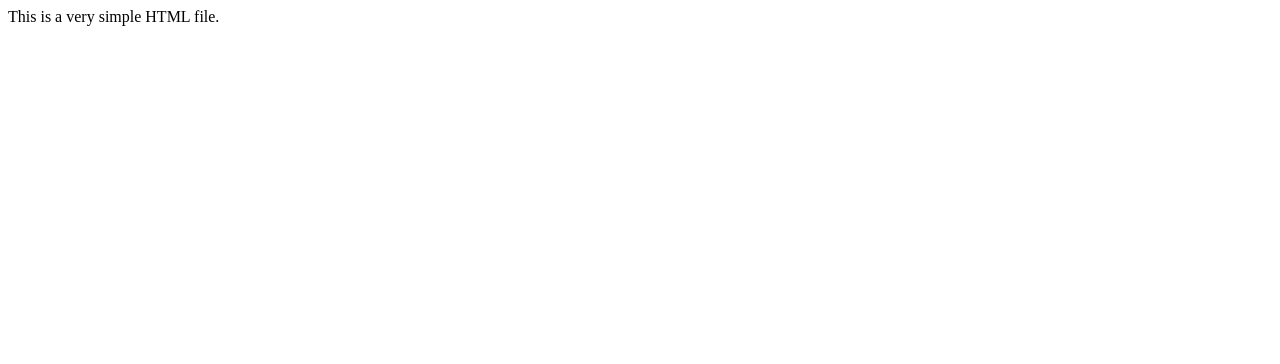
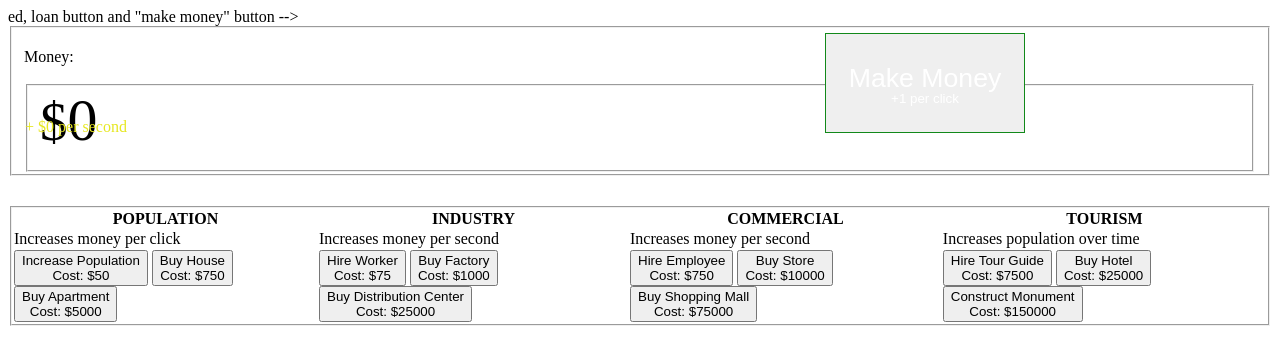
Before and after one commit to d0olbar3z0k/test, a plain HTML site: page index.html in a window 1280 px wide. Drawn offline with Linux system fonts and the light colour scheme.

Commit message:
Update index.html

```diff
--- a/index.html
+++ b/index.html
@@ -1,11 +1,78 @@
-<html lang="ru">
-<head>
-    <title>Test HTML File</title>
-    <meta http-equiv="Content-Type" content=""/>
-</head>
-<body>
+ed, loan button and "make money" button -->
+    <fieldset style="height:130px">
+      <p><span style="position:relative;top:-2px;">Money:</span><br> <fieldset class="cash"><span style="font-size:55px;position:relative;top:-5px;">$</span><span style="padding-right:46px; font-size:60px; position:relative;top:-5px;" id="moneyamount">0</span></fieldset>&nbsp;&nbsp;&nbsp;<span style="position:absolute;top:118px;left:25px;color:#e6e720;">+ $<span id="mps">0</span> per second</span></p>
 
-    <p>This is a very simple HTML file.</p>
+        <button onclick="clickPoint()" style="position:absolute;top:33px;right:255px;height:100px;border:1px solid #12891a;color:white;font-size:20pt;padding:10px;padding-top:15px;width:200px;" class="clickpointz">Make
+            Money<br><span style="font-size:10pt;position:relative;top:-3px;">+<span id="populationamount">1</span> per
+                click</span></button>
+
+
+    </fieldset>
+
+
+<!-- Extra statistics -->
+    <fieldset style="margin-top:30px;padding:0px;">
+      <table cellpadding="0" style="position:relative;left:0px;">
+        <tr>
+          <th class="management">POPULATION</th>
+
+          <th class="management">INDUSTRY</th>
+
+          <th class="management">COMMERCIAL</th>
+
+          <th class="management" style="border-right:0px;">TOURISM</th>
+        </tr>
+        <tr>
+          <td class="managementa">Increases money per click</th>
+
+          <td class="managementa">Increases money per second</th>
+
+          <td class="managementa">Increases money per second</th>
+
+          <td class="managementa" style="border-right:0px;">Increases population over time</th>
+        </tr>
+        <tr>
+          <td class="management">
+            <button onclick="upgradeMPC();" class="population">Increase Population<br><span id="clickercost">Cost: $50<span></button>
+
+            <button onclick="buyHouse();" class="house">Buy House<br><span id="housecost">Cost: $750<span></button>
+
+            <button onclick="buyApartment();" class="apartment">Buy Apartment<br><span id="housecost">Cost: $5000<span></button>
+
+          </td>
+
+          <td class="management">
+            <button onclick="buyFactWorker();" class="factoryworker">Hire Worker<br><span id="factoryWorkerCost">Cost: $75<span></button>
+
+            <button onclick="buyFactory();" class="factory">Buy Factory<br><span id="factorycost">Cost: $1000<span></button>
+
+            <button onclick="buyFactory();" class="distribution">Buy Distribution Center<br><span id="factorycost">Cost: $25000<span></button>
+
+              </td>
+
+          <td class="management">
+              <button onclick="buyEmployee();" class="employee">Hire Employee<br><span id="employeeCost">Cost: $750<span></button>
+
+              <button onclick="buyEmployee();" class="store">Buy Store<br><span id="employeeCost">Cost: $10000<span></button>
+
+          <button onclick="buyDistrict();" class="mall">Buy Shopping Mall<br><span id="districtCost">Cost: $75000<span></button>
+
+
+              </td>
+
+          <td class="management" style="border-right:0px;">
+            <button onclick="buyEmployee();" class="tourguide">Hire Tour Guide<br><span id="employeeCost">Cost: $7500<span></button>
+
+              <button onclick="buyEmployee();" class="hotel">Buy Hotel<br><span id="employeeCost">Cost: $25000<span></button>
+
+          <button onclick="buyDistrict();" class="monument">Construct Monument<br><span id="districtCost">Cost: $150000<span></button>
+            </td>
+       </tr>
+
+
+      </table>
+
 
 </body>
+
 </html>
```
